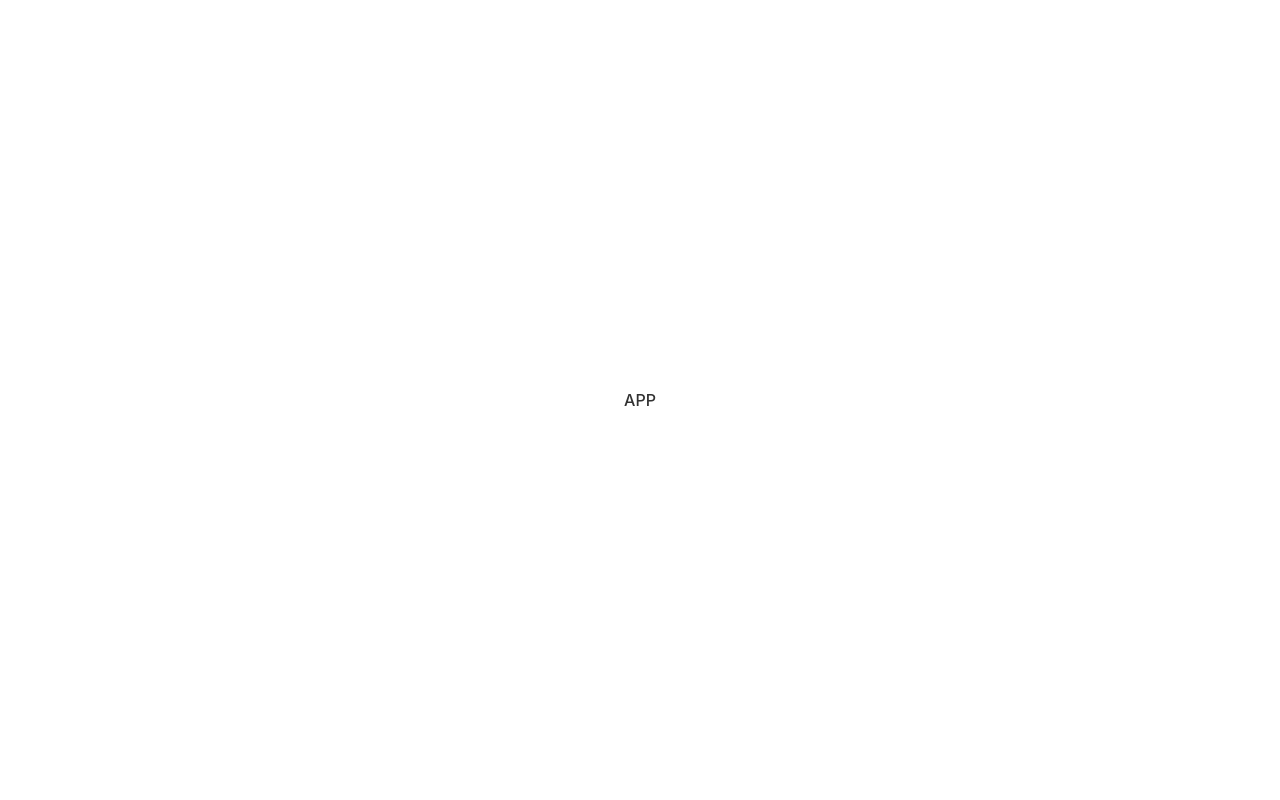
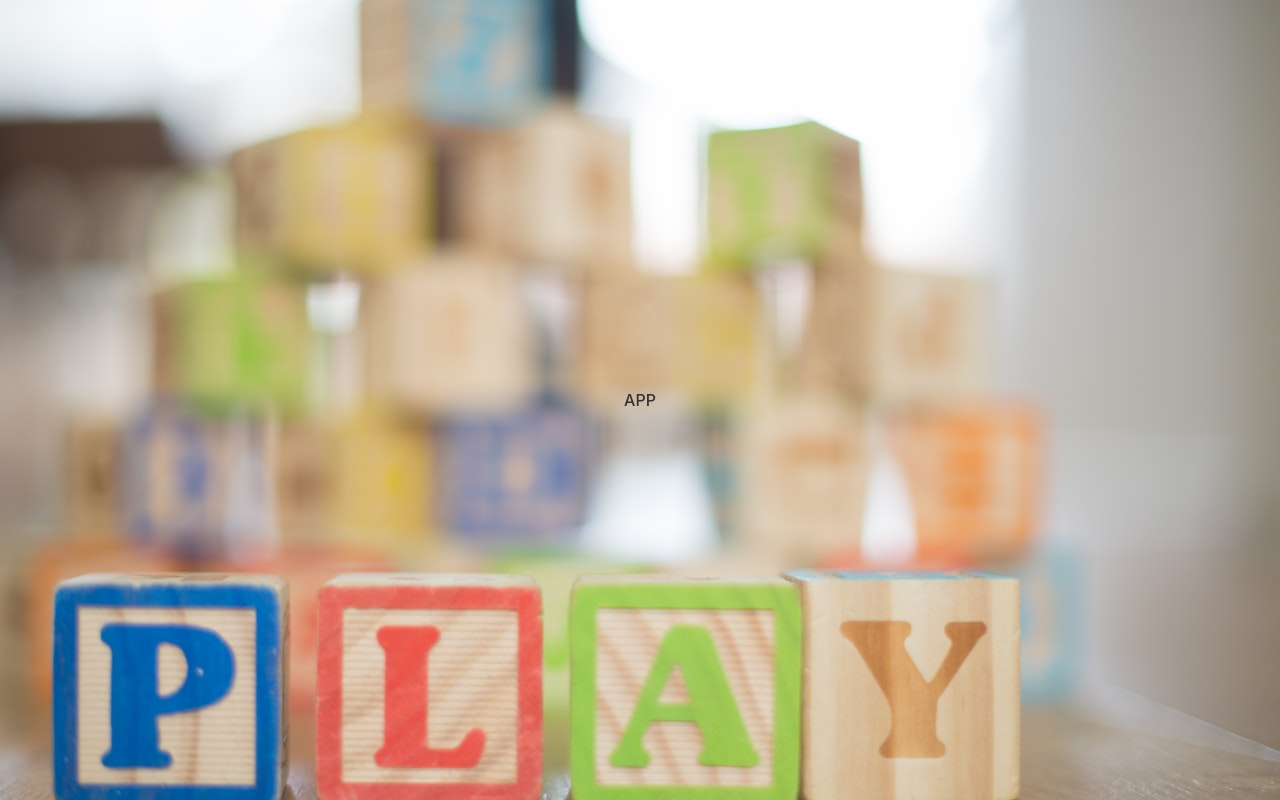
Before and after one commit to Nervall/connect4, a React (Vite) app: page / in a window 1280 px wide. Built offline with nearby package versions, Linux system fonts and the light colour scheme.

Commit message:
Added background image

```diff
--- a/src/index.css
+++ b/src/index.css
@@ -21,6 +21,9 @@ body {
   min-width: 320px;
   min-height: 100vh;
   -webkit-font-smoothing: antialiased;
+  background-image: url('assets/blocks.jpg');
+  background-repeat: no-repeat;
+  background-size: cover;
 }
 
 img, picture, video, canvas, svg {
```
Also changed, not shown: src/assets/blocks.jpg (added).
